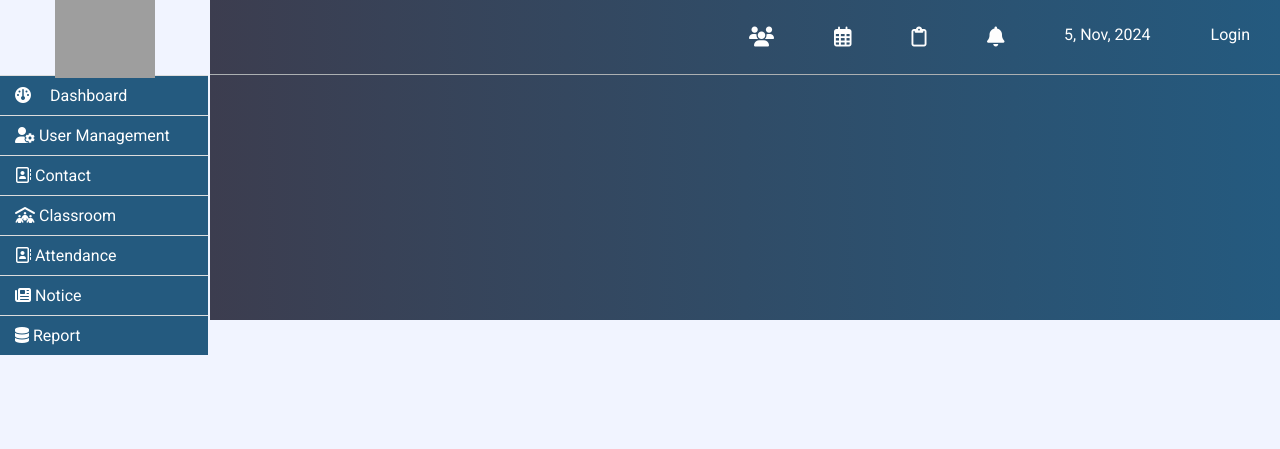
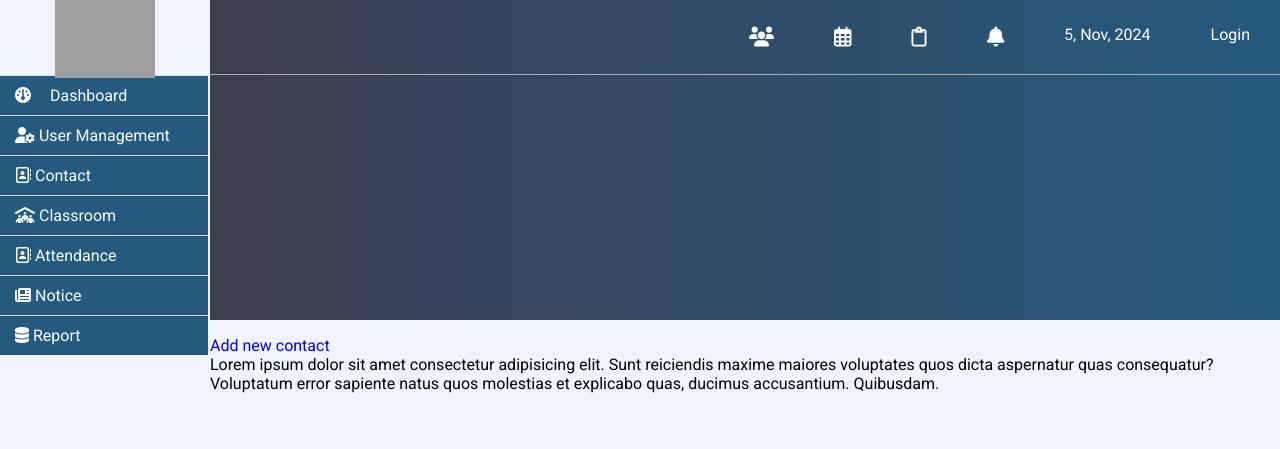
Before and after one commit to PadamTMagar/Hajir-online-attendance, a PHP site: page /teacher.php in a window 1280 px wide. Shown: the top 449 px of the page. Run offline with PHP 8.4, Linux system fonts and the light colour scheme; grey boxes are pictures that could not be loaded.

Commit message:
second commit

```diff
--- a/aetssidebar.php
+++ b/aetssidebar.php
@@ -77,5 +77,5 @@
                     </div>
                 </div>
 
-        </div>
+</div>
     </div>
--- a/style.css
+++ b/style.css
@@ -236,3 +236,8 @@ header{
 .dropdown option {
     padding: 10px;
 }
+.container{
+    position: relative;
+     margin-left: 210px;
+     margin-top: 16px;
+}
--- a/teacher.php
+++ b/teacher.php
@@ -14,6 +14,8 @@
 
 <div class="container">
     <a href="detail.php">Add new contact</a>
+    <p>Lorem ipsum dolor sit amet consectetur adipisicing elit. Sunt reiciendis maxime maiores voluptates quos dicta
+        aspernatur quas consequatur? Voluptatum error sapiente natus quos molestias et explicabo quas, ducimus accusantium. Quibusdam.</p>
 </div>
 
 </body>
```
